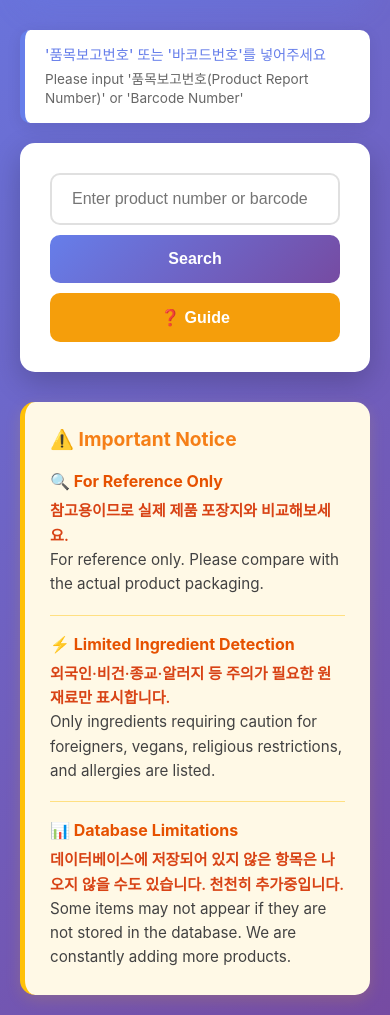
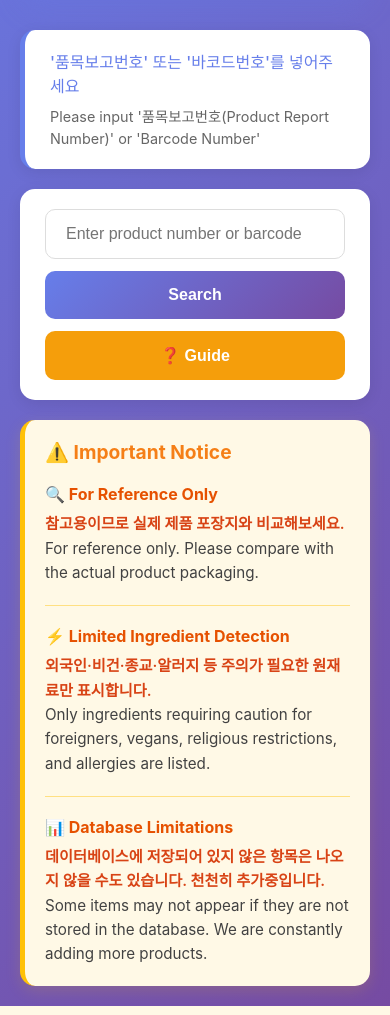
Before and after one commit to gshayoungkim/ScanEat, a Flask app: page / in a window 390 px wide. Shown: the part 383-1398 px from the top of the page. Run offline with Flask 3, Linux system fonts and the light colour scheme.

Commit message:
alignment

```diff
--- a/static/style.css
+++ b/static/style.css
@@ -12,10 +12,12 @@ body {
 }
 
 .container {
-    max-width: 800px;
+    max-width: 1200px;
     margin: 0 auto;
+    padding: 0;
 }
 
+/* ===== HEADER ===== */
 header {
     background: linear-gradient(135deg, #667eea 0%, #764ba2 100%);
     color: white;
@@ -67,60 +69,11 @@ header p {
     line-height: 1.4;
 }
 
-/* 모바일 반응형 */
-@media (max-width: 768px) {
-    header {
-        padding: 30px 15px;
-    }
-
-    .header-content {
-        flex-direction: column;
-        gap: 15px;
-    }
-
-    .header-text {
-        text-align: center;
-    }
-
-    header h1 {
-        font-size: 2rem;
-    }
-
-    header p {
-        font-size: 1rem;
-    }
-
-    .logo {
-        width: 80px;
-        height: 80px;
-    }
-}
-
-@media (max-width: 480px) {
-    header {
-        padding: 20px 10px;
-    }
-
-    header h1 {
-        font-size: 1.5rem;
-    }
-
-    header p {
-        font-size: 0.9rem;
-    }
-
-    .logo {
-        width: 70px;
-        height: 70px;
-    }
-}
-
-
-
+/* ===== INPUT GUIDE SECTION ===== */
 .input-guide-section {
     background: white;
-    padding: 15px 20px;
-    border-radius: 10px;
+    padding: 20px 25px;
+    border-radius: 15px;
     margin-bottom: 20px;
     box-shadow: 0 4px 15px rgba(0, 0, 0, 0.08);
     border-left: 5px solid #667eea;
@@ -128,57 +81,66 @@ header p {
 
 .input-guide-section p {
     color: #333;
-    font-size: 0.9rem;
-    line-height: 1.4;
-    margin: 0;
+    font-size: 0.95rem;
+    line-height: 1.5;
+    margin: 8px 0;
 }
 
 .input-guide-section p:first-child {
-    margin-bottom: 5px;
+    margin-top: 0;
     font-weight: 500;
     color: #667eea;
+    font-size: 1rem;
 }
 
 .input-guide-section p:last-child {
-    font-size: 0.85rem;
+    margin-bottom: 0;
+    font-size: 0.9rem;
     color: #666;
 }
 
-
+/* ===== SEARCH SECTION ===== */
 .search-section {
+    display: flex;
+    gap: 12px;
+    margin-bottom: 20px;
+    flex-wrap: wrap;
     background: white;
-    padding: 30px;
+    padding: 20px 25px;
     border-radius: 15px;
-    box-shadow: 0 10px 30px rgba(0, 0, 0, 0.2);
-    display: flex;
-    gap: 10px;
-    margin-bottom: 30px;
+    box-shadow: 0 4px 15px rgba(0, 0, 0, 0.08);
 }
 
-#searchInput {
+.search-section input {
     flex: 1;
+    min-width: 250px;
     padding: 15px 20px;
+    border: 1px solid #ddd;
+    border-radius: 10px;
     font-size: 1rem;
-    border: 2px solid #e0e0e0;
-    border-radius: 10px;
-    outline: none;
     transition: border-color 0.3s;
 }
 
-#searchInput:focus {
+.search-section input:focus {
+    outline: none;
     border-color: #667eea;
+    box-shadow: 0 0 0 3px rgba(102, 126, 234, 0.1);
+}
+
+.search-section button {
+    padding: 15px 30px;
+    border: none;
+    border-radius: 10px;
+    cursor: pointer;
+    font-weight: bold;
+    white-space: nowrap;
+    transition: transform 0.2s;
+    font-size: 1rem;
 }
 
 #searchBtn {
-    padding: 15px 40px;
-    font-size: 1rem;
-    font-weight: bold;
     background: linear-gradient(135deg, #667eea 0%, #764ba2 100%);
     color: white;
-    border: none;
-    border-radius: 10px;
-    cursor: pointer;
-    transition: transform 0.2s;
 }
 
 #searchBtn:hover {
@@ -189,6 +151,16 @@ header p {
     transform: translateY(0);
 }
 
+#helpBtn {
+    background: #f59e0b;
+    color: white;
+}
+
+#helpBtn:hover {
+    background: #d97706;
+}
+
+/* ===== LOADING ===== */
 .loading {
     text-align: center;
     padding: 40px;
@@ -213,17 +185,18 @@ header p {
     100% { transform: rotate(360deg); }
 }
 
+/* ===== ERROR MESSAGE ===== */
 .error-message {
     background: #ff6b6b;
     color: white;
     padding: 20px;
-    border-radius: 10px;
+    border-radius: 15px;
     text-align: center;
     font-weight: bold;
     margin-bottom: 20px;
 }
 
-/* 결과 박스 - Detected Ingredients와 Full Ingredient List를 포함 */
+/* ===== RESULTS ===== */
 .results {
     background: white;
     padding: 30px;
@@ -236,12 +209,6 @@ header p {
     margin-bottom: 25px;
     padding-bottom: 20px;
     border-bottom: 2px solid #f0f0f0;
-}
-
-.product-info h2 {
-    color: #333;
-    margin-bottom: 10px;
-    font-size: 1.3rem;
 }
 
 .product-name {
@@ -258,12 +225,7 @@ header p {
     font-style: italic;
 }
 
-.product-source::before {
-    content: "";
-    display: none;
-}
-
-/* Detected Ingredients 섹션 - 흰 박스 안에 유지 */
+/* ===== INGREDIENTS SECTION ===== */
 .ingredients-section {
     margin-bottom: 25px;
 }
@@ -337,7 +299,7 @@ header p {
     margin-bottom: 15px;
 }
 
-/* Full Ingredient List 섹션 - 흰 박스 안에 유지 */
+/* ===== RAW MATERIALS ===== */
 .raw-materials {
     padding-top: 20px;
     border-top: 2px solid #f0f0f0;
@@ -361,29 +323,24 @@ header p {
     font-size: 0.95rem;
 }
 
-/* 주의 사항 섹션 - 최대 너비 제한 */
+/* ===== DISCLAIMER SECTION ===== */
 .disclaimer-section {
     background: #fff9e6;
-    padding: 25px;
+    padding: 30px;
     border-radius: 15px;
     border-left: 5px solid #ffc107;
     box-shadow: 0 5px 15px rgba(255, 193, 7, 0.15);
-    max-width: 800px;
-    margin: 0 auto;
 }
 
 .disclaimer-section h3 {
     color: #f57f17;
     margin-bottom: 20px;
     font-size: 1.2rem;
-    display: flex;
-    align-items: center;
-    gap: 10px;
 }
 
 .disclaimer-item {
-    margin-bottom: 18px;
-    padding-bottom: 18px;
+    margin-bottom: 20px;
+    padding-bottom: 20px;
     border-bottom: 1px solid #ffe082;
 }
 
@@ -423,77 +380,7 @@ header p {
     font-style: italic;
 }
 
-.hidden {
-    display: none !important;
-}
-
-/* 반응형 디자인 */
-/* 모바일 반응형 */
-@media (max-width: 768px) {
-    header {
-        padding: 30px 15px;
-    }
-
-    .header-content {
-        flex-direction: column;
-        gap: 15px;
-    }
-
-    .header-text {
-        text-align: center;
-    }
-
-    header h1 {
-        font-size: 2rem;
-    }
-
-    header p {
-        font-size: 1rem;
-    }
-
-    .logo {
-        width: 80px;
-        height: 80px;
-    }
-}
-
-@media (max-width: 480px) {
-    header {
-        padding: 20px 10px;
-    }
-
-    header h1 {
-        font-size: 1.5rem;
-    }
-
-    header p {
-        font-size: 0.9rem;
-    }
-
-    .logo {
-        width: 70px;
-        height: 70px;
-    }
-}
-/* 가이드 버튼 */
-#helpBtn {
-    padding: 15px 25px;
-    font-size: 1rem;
-    font-weight: bold;
-    background: #f59e0b;
-    color: white;
-    border: none;
-    border-radius: 10px;
-    cursor: pointer;
-    transition: background 0.3s;
-    white-space: nowrap;
-}
-
-#helpBtn:hover {
-    background: #d97706;
-}
-
-/* 모달 */
+/* ===== MODAL ===== */
 .modal {
     position: fixed;
     top: 0;
@@ -616,14 +503,76 @@ header p {
     margin-bottom: 8px;
 }
 
-/* 반응형 */
-@media (max-width: 600px) {
+/* ===== UTILITY ===== */
+.hidden {
+    display: none !important;
+}
+
+/* ===== RESPONSIVE ===== */
+@media (max-width: 768px) {
+    header {
+        padding: 30px 15px;
+    }
+
+    .header-content {
+        flex-direction: column;
+        gap: 15px;
+    }
+
+    .header-text {
+        text-align: center;
+    }
+
+    header h1 {
+        font-size: 2rem;
+    }
+
+    header p {
+        font-size: 1rem;
+    }
+
+    .logo {
+        width: 80px;
+        height: 80px;
+    }
+
     .search-section {
         flex-direction: column;
     }
 
     #helpBtn {
         width: 100%;
+    }
+
+    .results {
+        padding: 20px;
+    }
+
+    .disclaimer-section {
+        padding: 20px;
+    }
+}
+
+@media (max-width: 480px) {
+    header {
+        padding: 20px 10px;
+    }
+
+    header h1 {
+        font-size: 1.5rem;
+    }
+
+    header p {
+        font-size: 0.9rem;
+    }
+
+    .logo {
+        width: 70px;
+        height: 70px;
+    }
+
+    .search-section input {
+        min-width: 100%;
     }
 
     .modal-content {
```
